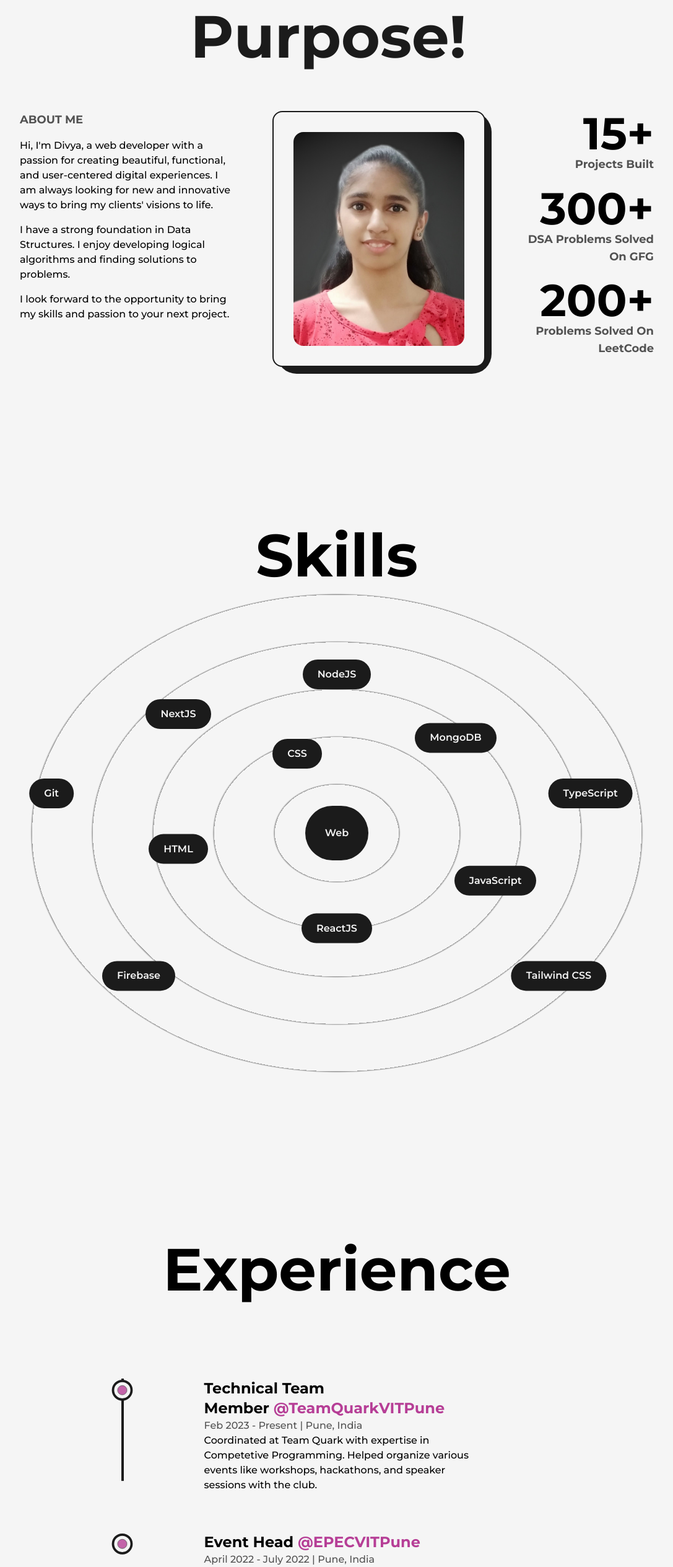
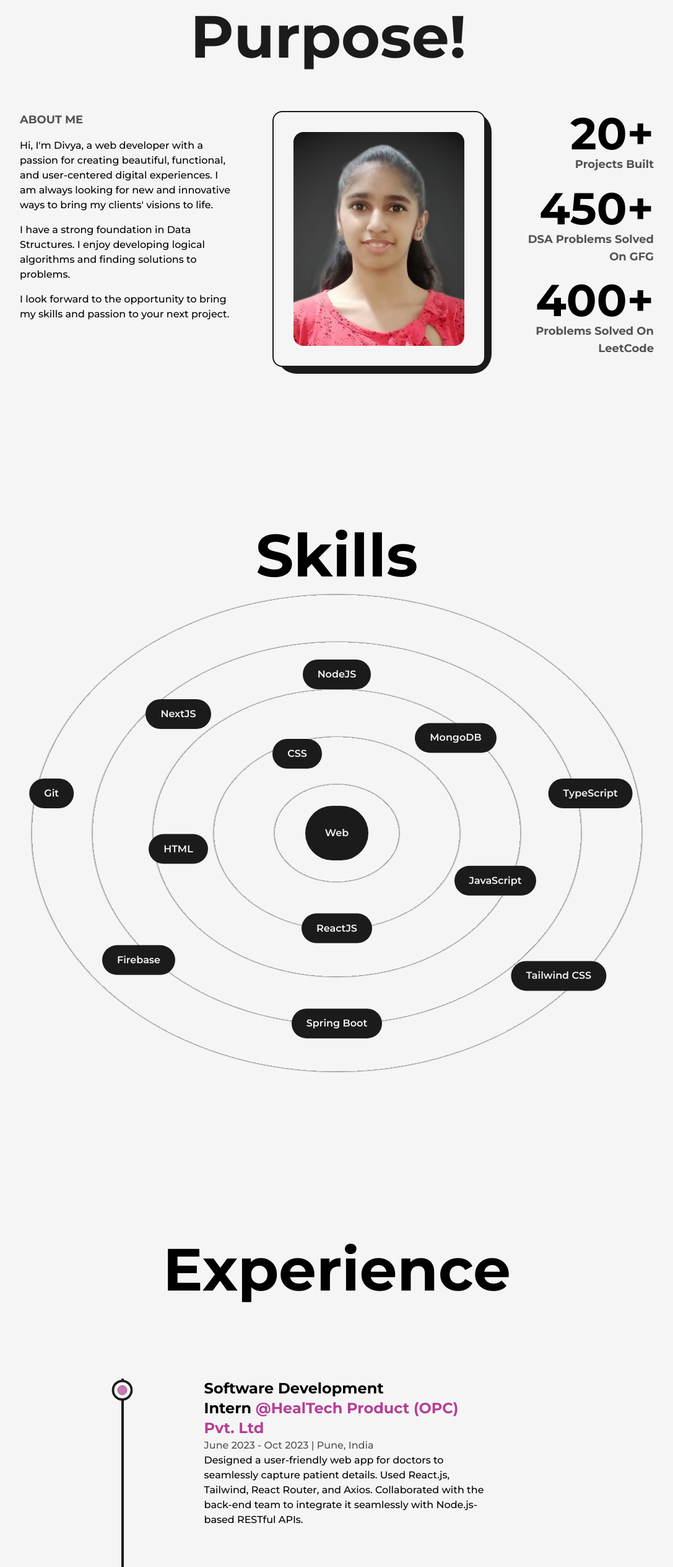
Before and after one commit to Divya5003/my-portfolio, a Next.js app: page /about in a window 1280 px wide. Shown: the part 253-2781 px from the top of the page at 62% size, without its empty margins (96-1183 px from the left). Built offline with nearby package versions, Linux system fonts and the light colour scheme.

Commit message:
expirience updated

```diff
--- a/src/components/Experience.js
+++ b/src/components/Experience.js
@@ -58,6 +58,22 @@ const Experience = () => {
                 />
                 <ul className='w-full flex flex-col items-start justify-between ml-4 xs:ml-2'>
                     <Details
+                        position="Software Development Intern"
+                        company="@HealTech Product (OPC) Pvt. Ltd"
+                        companyLink="https://www.healtech.co.in/"
+                        time="June 2023 - Oct 2023"
+                        address="Pune, India"
+                        work="Designed a user-friendly web app for doctors to seamlessly capture patient details. Used React.js, Tailwind, React Router, and Axios. Collaborated with the back-end team to integrate it seamlessly with Node.js-based RESTful APIs."
+                    />
+                    <Details
+                        position="Software Development Intern"
+                        company="@Systech Solutions, Inc"
+                        companyLink="http://www.systechusa.com/"
+                        time="Aug 2023 - Oct 23"
+                        address="Remote"
+                        work="Developed a comprehensive, in-house ERP system covering HRM, project management, inventory, and finance. Used Reactjs, Nodejs, and MySQL for smooth integration, crafting user-friendly interfaces. Implemented API integration for enhanced functionality."
+                    />
+                    <Details
                         position="Technical Team Member"
                         company="@TeamQuarkVITPune"
                         companyLink="https://www.teamquark.com/"
--- a/src/components/Skills.js
+++ b/src/components/Skills.js
@@ -36,9 +36,10 @@ const Skills = () => {
                 <Skill name="MongoDB" x="15vw" y="-12vw" />
                 <Skill name="TypeScript" x="32vw" y="-5vw" />
                 <Skill name="NodeJS" x="0vw" y="-20vw" />
-                <Skill name="Firebase" x="-25vw" y="18vw" />
+                <Skill name="Firebase" x="-25vw" y="16vw" />
                 <Skill name="Tailwind CSS" x="28vw" y="18vw" />
                 <Skill name="Git" x="-36vw" y="-5vw" />
+                <Skill name="Spring Boot" x="0vw" y="24vw" />
             </div>
 
         </>
--- a/src/pages/about.js
+++ b/src/pages/about.js
@@ -77,19 +77,19 @@ const about = () => {
                         <div className='col-span-2 flex flex-col items-end justify-between xl:col-span-8 xl:flex-row xl:items-center md:order-3'>
                             <div className='flex flex-col items-end justify-center xl:items-center'>
                                 <span className='inline-block text-7xl font-bold md:text-6xl sm:text-5xl xs:text-4xl'>
-                                    <AnimatedNumbers value={15} />+
+                                    <AnimatedNumbers value={20} />+
                                 </span>
                                 <h2 className='mb-4 text-lg text-right font-bold capitalize text-dark/75 dark:text-light/75 xl:text-center md:text-lg sm:text-base xs:text-sm'>Projects Built</h2>
                             </div>
                             <div className='flex flex-col items-end justify-center xl:items-center'>
                                 <span className='inline-block text-7xl font-bold md:text-6xl sm:text-5xl xs:text-4xl'>
-                                    <AnimatedNumbers value={300} />+
+                                    <AnimatedNumbers value={450} />+
                                 </span>
                                 <h2 className='mb-4 text-lg text-right font-bold capitalize text-dark/75 dark:text-light/75 xl:text-center md:text-lg sm:text-base xs:text-sm'>DSA problems solved on GFG</h2>
                             </div>
                             <div className='flex flex-col items-end justify-center xl:items-center'>
                                 <span className='inline-block text-7xl font-bold md:text-6xl sm:text-5xl xs:text-4xl'>
-                                    <AnimatedNumbers value={200} />+
+                                    <AnimatedNumbers value={400} />+
                                 </span>
                                 <h2 className='mb-4 text-lg text-right font-bold capitalize text-dark/75 dark:text-light/75 xl:text-center md:text-lg sm:text-base xs:text-sm'>Problems solved on LeetCode</h2>
                             </div>
--- a/src/pages/projects.js
+++ b/src/pages/projects.js
@@ -118,16 +118,6 @@ const projects = () => {
                                 github="https://github.com/Divya5003/car-showcase"
                             />
                         </div>
-                        <div className='col-span-12'>
-                            <FeaturedProject
-                                title="Netflix clone"
-                                type="Full-stack Web Application"
-                                summary="A full-stack Netflix clone developed using ReactJS, Typescript, Tailwind CSS, NextJS, Prisma, MongoDB and NextAuth with multiple features."
-                                img={project1}
-                                link="https://netflix-clone-by-divya.vercel.app/"
-                                github="https://github.com/Divya5003/netflix-clone"
-                            />
-                        </div>
                         <div className='col-span-6 sm:col-span-12'>
                             <Project
                                 title="Chat-app"
@@ -174,6 +164,16 @@ const projects = () => {
                                 github="https://github.com/Divya5003/Resume-Analysis-using-nlp"
                             />
                         </div>
+                        <div className='col-span-12'>
+                            <FeaturedProject
+                                title="Netflix clone"
+                                type="Full-stack Web Application"
+                                summary="A full-stack Netflix clone developed using ReactJS, Typescript, Tailwind CSS, NextJS, Prisma, MongoDB and NextAuth with multiple features."
+                                img={project1}
+                                link="https://netflix-clone-by-divya.vercel.app/"
+                                github="https://github.com/Divya5003/netflix-clone"
+                            />
+                        </div>
                     </div>
                 </Layout>
             </main>
```
